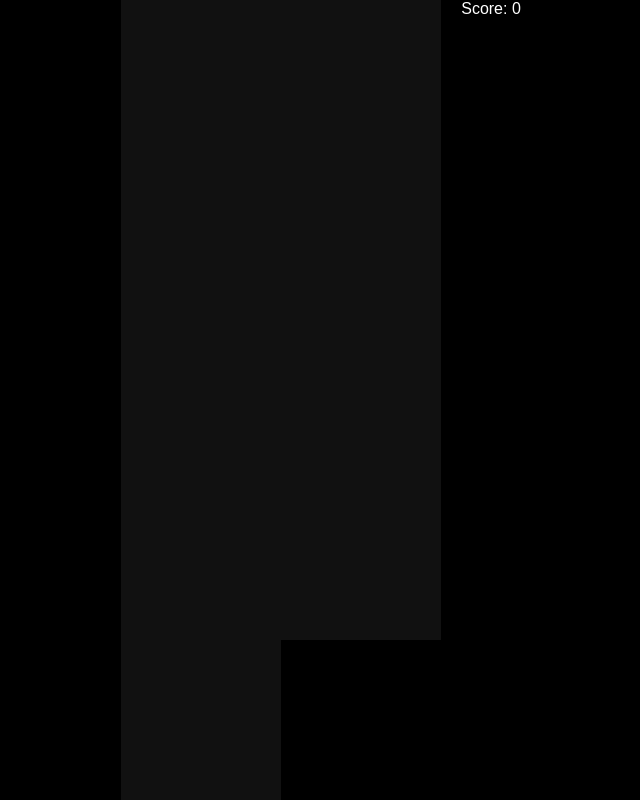
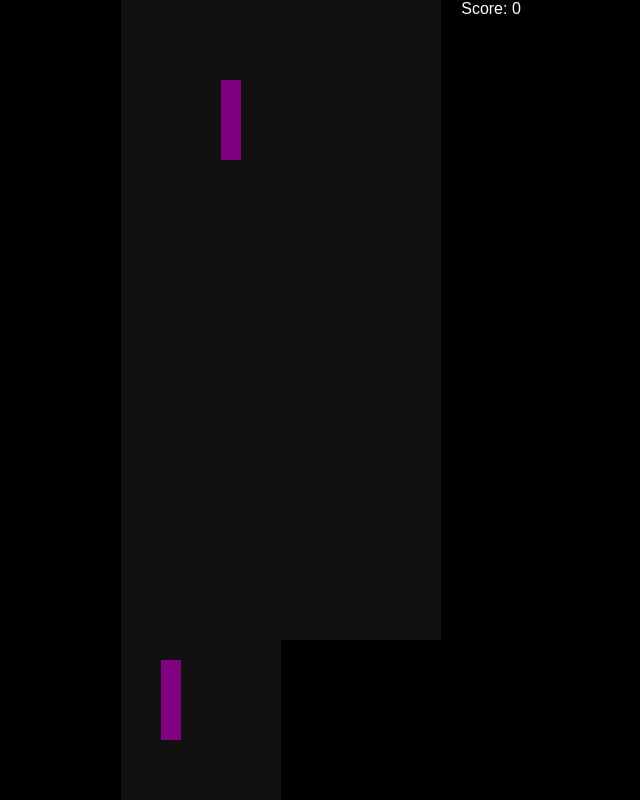
Before and after one commit to NicTrixx23-2/tetris, a plain HTML site: page index.html in a window 1280 px wide. Shown: the whole page, without its empty margins (319-959 px from the left). Drawn offline with Linux system fonts and the light colour scheme.

Commit message:
Update index.html

```diff
--- a/index.html
+++ b/index.html
@@ -27,6 +27,17 @@
 
         context.scale(20, 20);
         nextContext.scale(20, 20);
+
+        const colors = [
+            null,
+            'red',
+            'blue',
+            'violet',
+            'green',
+            'purple',
+            'orange',
+            'pink'
+        ];
 
         function arenaSweep() {
             let rowCount = 1;
@@ -101,9 +112,6 @@
         }
 
         function drawMatrix(matrix, offset, ctx) {
-            ctx.fillStyle = '#000';
-            ctx.fillRect(0, 0, canvas.width, canvas.height);
-
             matrix.forEach((row, y) => {
                 row.forEach((value, x) => {
                     if (value !== 0) {
@@ -115,12 +123,12 @@
         }
 
         function draw() {
-            context.fillStyle = '#000';
-            context.fillRect(0, 0, canvas.width, canvas.height);
+            context.clearRect(0, 0, canvas.width, canvas.height);
+            nextContext.clearRect(0, 0, nextCanvas.width, nextCanvas.height);
 
             drawMatrix(arena, { x: 0, y: 0 }, context);
             drawMatrix(player.matrix, player.pos, context);
-            drawMatrix(player.next, { x: 0, y: 0 }, nextContext);
+            drawMatrix(player.next, { x: 1, y: 1 }, nextContext);
         }
 
         function merge(arena, player) {
@@ -145,7 +153,6 @@
                     ];
                 }
             }
-
             if (dir > 0) {
                 matrix.forEach(row => row.reverse());
             } else {
@@ -162,3 +169,114 @@
                 arenaSweep();
                 updateScore();
             }
+            dropCounter = 0;
+        }
+
+        function playerMove(dir) {
+            player.pos.x += dir;
+            if (collide(arena, player)) {
+                player.pos.x -= dir;
+            }
+        }
+
+        function playerRotate(dir) {
+            const pos = player.pos.x;
+            let offset = 1;
+            rotate(player.matrix, dir);
+            while (collide(arena, player)) {
+                player.pos.x += offset;
+                offset = -(offset + (offset > 0 ? 1 : -1));
+                if (offset > player.matrix[0].length) {
+                    rotate(player.matrix, -dir);
+                    player.pos.x = pos;
+                    return;
+                }
+            }
+        }
+
+        function playerReset() {
+            const pieces = 'TJLOSZI';
+            player.matrix = player.next;
+            player.next = createPiece(pieces[pieces.length * Math.random() | 0]);
+            player.pos.y = 0;
+            player.pos.x = (arena[0].length / 2 | 0) - (player.matrix[0].length / 2 | 0);
+            if (collide(arena, player)) {
+                arena.forEach(row => row.fill(0));
+                player.score = 0;
+                updateScore();
+            }
+        }
+
+        function collide(arena, player) {
+            const [m, o] = [player.matrix, player.pos];
+            for (let y = 0; y < m.length; ++y) {
+                for (let x = 0; x < m[y].length; ++x) {
+                    if (m[y][x] !== 0 &&
+                        (arena[y + o.y] &&
+                         arena[y + o.y][x + o.x]) !== 0) {
+                        return true;
+                    }
+                }
+            }
+            return false;
+        }
+
+        function updateScore() {
+            document.getElementById('score').innerText = player.score;
+        }
+
+        let dropCounter = 0;
+        let dropInterval = 1000;
+        let lastTime = 0;
+        let downPressed = false;
+
+        function update(time = 0) {
+            const deltaTime = time - lastTime;
+            lastTime = time;
+
+            dropCounter += deltaTime;
+            if (dropCounter > dropInterval) {
+                playerDrop();
+            }
+
+            draw();
+            requestAnimationFrame(update);
+        }
+
+        document.addEventListener('keydown', event => {
+            if (event.key === 'ArrowLeft' || event.key === 'a') {
+                playerMove(-1);
+            } else if (event.key === 'ArrowRight' || event.key === 'd') {
+                playerMove(1);
+            } else if (event.key === 'ArrowDown' || event.key === 's') {
+                if (!downPressed) {
+                    downPressed = true;
+                    dropInterval = 50;
+                }
+            } else if (event.key === 'ArrowUp' || event.key === 'w') {
+                playerRotate(1);
+            }
+        });
+
+        document.addEventListener('keyup', event => {
+            if (event.key === 'ArrowDown' || event.key === 's') {
+                downPressed = false;
+                dropInterval = 1000;
+            }
+        });
+
+        const arena = createMatrix(12, 20);
+
+        const player = {
+            pos: { x: 0, y: 0 },
+            matrix: null,
+            next: createPiece('TJLOSZI'[Math.random() * 7 | 0]),
+            score: 0,
+        };
+
+        playerReset();
+        updateScore();
+        update();
+    </script>
+</body>
+</html>
```
